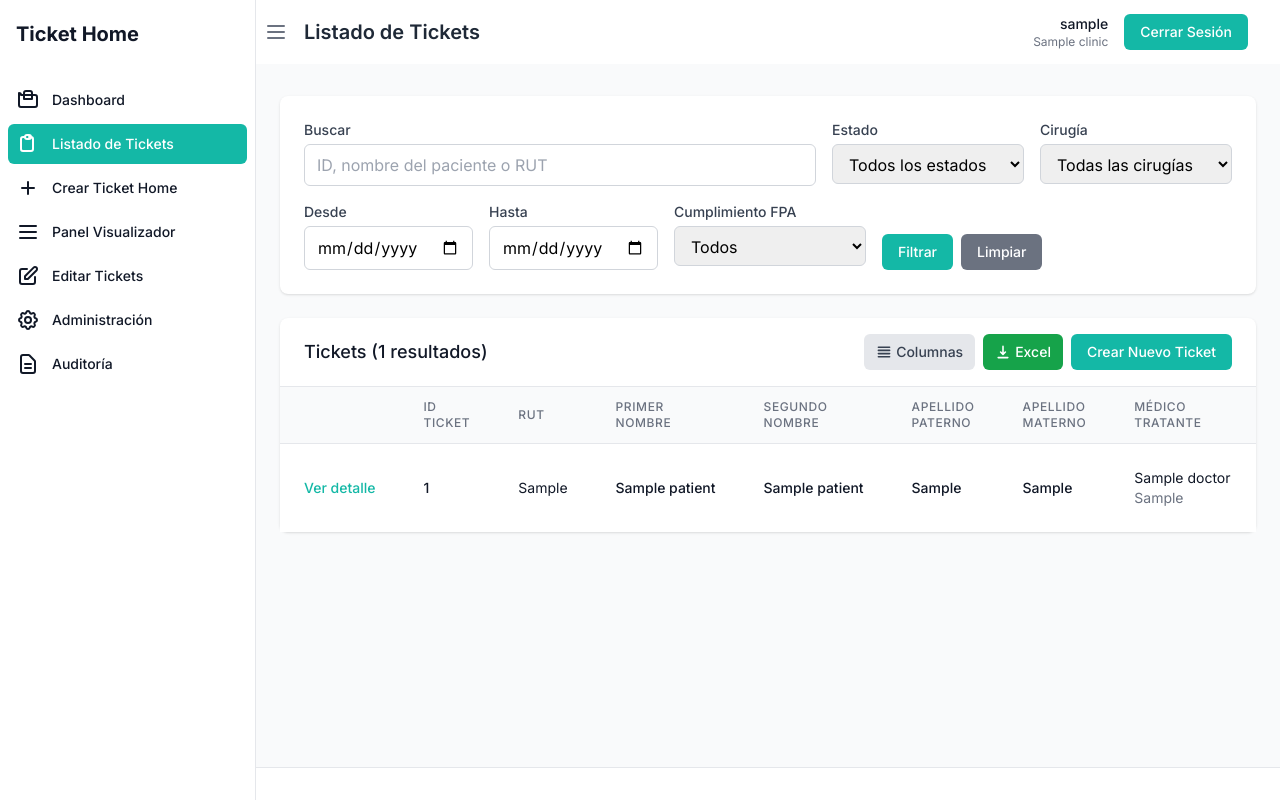
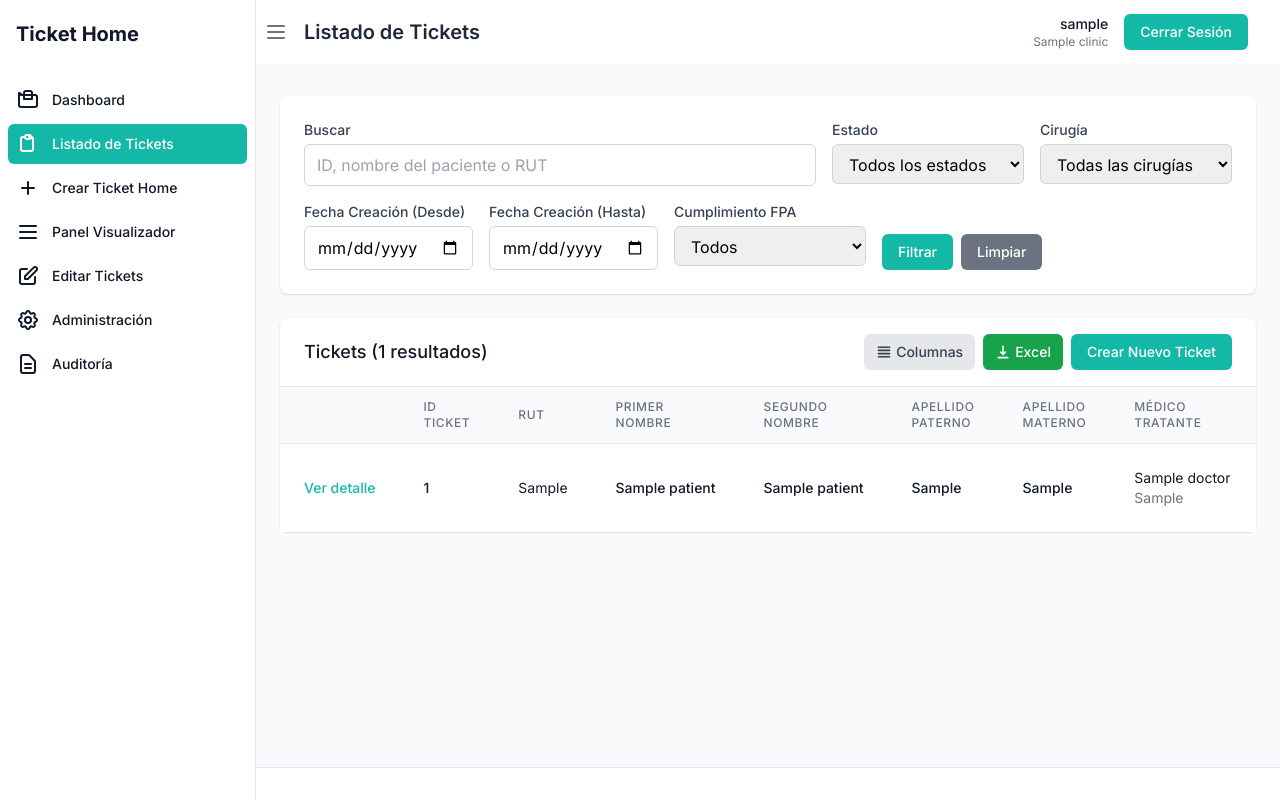
Before and after one commit to jona-mhw/ticketdemo, a Flask app: page /tickets/ in a window 1280 px wide. Run offline with Flask 3, Linux system fonts and the light colour scheme; a user stored in the database is signed in; tables that the repository leaves empty hold one stand-in row (values such as "Sample post"); some libraries are stand-ins or nearby versions.

Commit message:
feat: Flexibiliza búsqueda por RUT y clarifica filtros de fecha

```diff
--- a/routes/utils.py
+++ b/routes/utils.py
@@ -1,4 +1,5 @@
 from models import db, Ticket, Patient, Surgery, Doctor, ActionAudit
+from sqlalchemy import func
 from datetime import datetime, timedelta
 from flask_login import current_user
 import re
@@ -36,15 +37,24 @@ def _build_tickets_query(filters):
         query = query.filter(Ticket.status == filters['status'])
 
     if filters.get('search'):
-        search_query = filters['search']
-        # In SQLite, CONCAT is not available, so we use the + operator.
+        search_query = filters['search'].strip()
+
+        # Clean search query for RUT search (remove dots and dashes)
+        cleaned_search_rut = re.sub(r'[.-]', '', search_query)
+
+        # Expression to concatenate patient's first name and paternal last name
         full_name_expr = Patient.primer_nombre + ' ' + Patient.apellido_paterno
+
+        # Expression to clean the RUT column in the database for comparison
+        # This removes dots and dashes from the stored RUT
+        cleaned_db_rut = func.replace(func.replace(Patient.rut, '.', ''), '-', '')
 
         query = query.filter(
             db.or_(
-                Ticket.id.contains(search_query),
-                full_name_expr.contains(search_query),
-                Patient.rut.contains(search_query)
+                Ticket.id.ilike(f"%{search_query}%"),
+                full_name_expr.ilike(f"%{search_query}%"),
+                # Compare the cleaned search query with the cleaned DB RUT
+                cleaned_db_rut.ilike(f"%{cleaned_search_rut}%")
             )
         )
 
--- a/templates/tickets/list.html
+++ b/templates/tickets/list.html
@@ -43,12 +43,12 @@
             <!-- Second row of filters -->
             <div class="flex flex-wrap gap-4">
                 <div class="min-w-40">
-                    <label for="date_from" class="block text-sm font-medium text-gray-700 mb-1">Desde</label>
+                    <label for="date_from" class="block text-sm font-medium text-gray-700 mb-1">Fecha Creación (Desde)</label>
                     <input type="date" id="date_from" name="date_from" value="{{ date_from }}"
                            class="w-full px-3 py-2 border border-gray-300 rounded-md focus:outline-none focus:ring-primary focus:border-primary">
                 </div>
                 <div class="min-w-40">
-                    <label for="date_to" class="block text-sm font-medium text-gray-700 mb-1">Hasta</label>
+                    <label for="date_to" class="block text-sm font-medium text-gray-700 mb-1">Fecha Creación (Hasta)</label>
                     <input type="date" id="date_to" name="date_to" value="{{ date_to }}"
                            class="w-full px-3 py-2 border border-gray-300 rounded-md focus:outline-none focus:ring-primary focus:border-primary">
                 </div>
```
Also changed, not shown: _BACKLOG_CORRECCIONES.md (+2 -2 lines).
